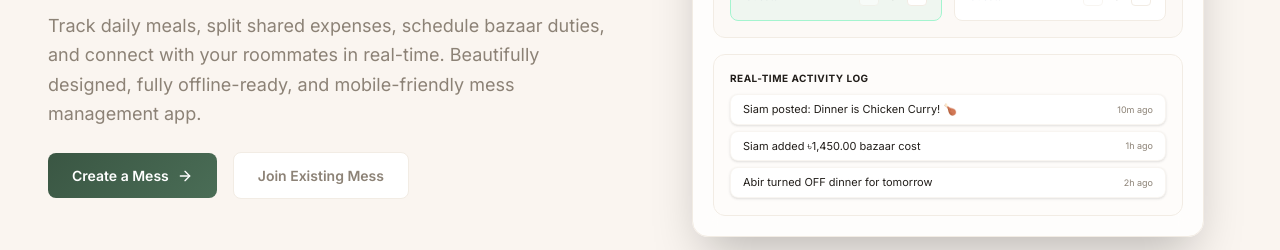
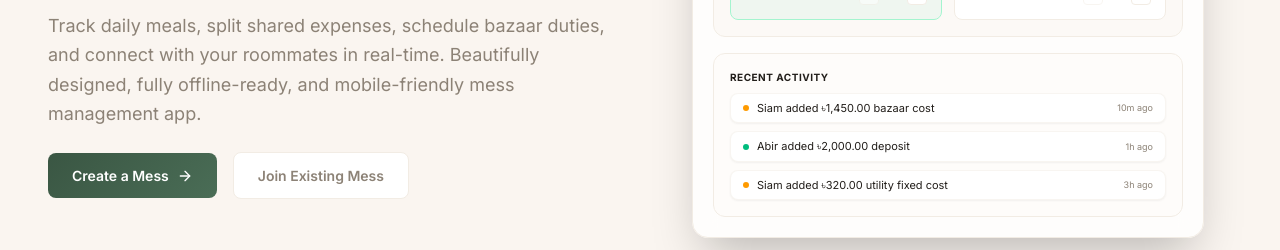
Before and after one commit to KMSiam/NexMess, a React (Vite) app: page / in a window 1280 px wide. Shown: the part 410-660 px from the top of the page. Built offline with nearby package versions, Linux system fonts and the light colour scheme; no server answers.

Commit message:
chore: bump version to 1.25.9 and align landing page activity feed with real dashboard logs

```diff
--- a/package.json
+++ b/package.json
@@ -1,7 +1,7 @@
 {
   "name": "nexmess",
   "private": true,
-  "version": "1.25.8",
+  "version": "1.25.9",
   "type": "module",
   "scripts": {
     "dev": "vite",
--- a/src/pages/landing/LandingPage.tsx
+++ b/src/pages/landing/LandingPage.tsx
@@ -15,7 +15,7 @@ import pkg from '../../../package.json'
 import { useEffect, useState } from 'react'
 import { MessageCircle } from 'lucide-react'
 import SupportModal from '../../components/SupportModal'
-import { motion, AnimatePresence } from 'framer-motion'
+import { motion } from 'framer-motion'
 
 export default function LandingPage() {
   usePageTitle('Smart Mess Management')
@@ -26,62 +26,26 @@ export default function LandingPage() {
   const [dinnerActive, setDinnerActive] = useState(false)
   const [lunchGuests, setLunchGuests] = useState(0)
   const [dinnerGuests, setDinnerGuests] = useState(0)
-  const [activities, setActivities] = useState([
-    { id: 1, text: 'Siam posted: Dinner is Chicken Curry! 🍗', time: '10m ago' },
-    { id: 2, text: 'Siam added ৳1,450.00 bazaar cost', time: '1h ago' },
-    { id: 3, text: 'Abir turned OFF dinner for tomorrow', time: '2h ago' },
+  const [activities] = useState([
+    { id: 1, text: 'Siam added ৳1,450.00 bazaar cost', time: '10m ago', type: 'expense' },
+    { id: 2, text: 'Abir added ৳2,000.00 deposit', time: '1h ago', type: 'deposit' },
+    { id: 3, text: 'Siam added ৳320.00 utility fixed cost', time: '3h ago', type: 'expense' },
   ])
 
   const toggleLunch = () => {
-    const nextState = !lunchActive
-    setLunchActive(nextState)
-    const newAct = {
-      id: Date.now(),
-      text: `You updated Lunch status to ${nextState ? 'Eating' : 'Skipping'}`,
-      time: 'Just now',
-    }
-    setActivities((prev) => [newAct, ...prev.slice(0, 3)])
+    setLunchActive((prev) => !prev)
   }
 
   const toggleDinner = () => {
-    const nextState = !dinnerActive
-    setDinnerActive(nextState)
-    const newAct = {
-      id: Date.now(),
-      text: `You updated Dinner status to ${nextState ? 'Eating' : 'Skipping'}`,
-      time: 'Just now',
-    }
-    setActivities((prev) => [newAct, ...prev.slice(0, 3)])
+    setDinnerActive((prev) => !prev)
   }
 
   const updateLunchGuests = (delta: number) => {
-    setLunchGuests((prev) => {
-      const nextVal = Math.max(0, prev + delta)
-      if (nextVal !== prev) {
-        const newAct = {
-          id: Date.now(),
-          text: `You updated Lunch guest count to ${nextVal}`,
-          time: 'Just now',
-        }
-        setActivities((act) => [newAct, ...act.slice(0, 3)])
-      }
-      return nextVal
-    })
+    setLunchGuests((prev) => Math.max(0, prev + delta))
   }
 
   const updateDinnerGuests = (delta: number) => {
-    setDinnerGuests((prev) => {
-      const nextVal = Math.max(0, prev + delta)
-      if (nextVal !== prev) {
-        const newAct = {
-          id: Date.now(),
-          text: `You updated Dinner guest count to ${nextVal}`,
-          time: 'Just now',
-        }
-        setActivities((act) => [newAct, ...act.slice(0, 3)])
-      }
-      return nextVal
-    })
+    setDinnerGuests((prev) => Math.max(0, prev + delta))
   }
 
   // Live recalculating metrics in Bangladeshi Taka (৳) to match your real system
@@ -340,24 +304,25 @@ export default function LandingPage() {
             {/* Simulated Live Activity Log */}
             <div className="mt-4 rounded-xl border border-nex-border p-4 bg-nex-bg/20">
               <h4 className="text-nex-text text-[10px] font-bold uppercase tracking-wider mb-2">
-                Real-Time Activity log
+                Recent Activity
               </h4>
-              <div className="flex flex-col gap-1.5 min-h-[105px]">
-                <AnimatePresence initial={false}>
-                  {activities.map((act) => (
-                    <motion.div
-                      key={act.id}
-                      initial={{ opacity: 0, y: -15, scale: 0.95 }}
-                      animate={{ opacity: 1, y: 0, scale: 1 }}
-                      exit={{ opacity: 0, scale: 0.9 }}
-                      transition={{ type: 'spring', stiffness: 500, damping: 30 }}
-                      className="flex items-center justify-between rounded-lg border border-nex-border/50 bg-nex-surface px-3 py-1.5 text-[11px] shadow-sm"
-                    >
+              <div className="flex flex-col gap-2 min-h-[90px]">
+                {activities.map((act) => (
+                  <div
+                    key={act.id}
+                    className="flex items-center gap-2 rounded-lg border border-nex-border/50 bg-nex-surface px-3 py-1.5 text-[11px] shadow-xs"
+                  >
+                    <div
+                      className={`h-1.5 w-1.5 shrink-0 rounded-full ${
+                        act.type === 'deposit' ? 'bg-emerald-500' : 'bg-amber-500'
+                      }`}
+                    />
+                    <div className="flex-1 flex justify-between items-center">
                       <span className="text-nex-text">{act.text}</span>
                       <span className="text-[9px] text-nex-muted">{act.time}</span>
-                    </motion.div>
-                  ))}
-                </AnimatePresence>
+                    </div>
+                  </div>
+                ))}
               </div>
             </div>
           </div>
```
